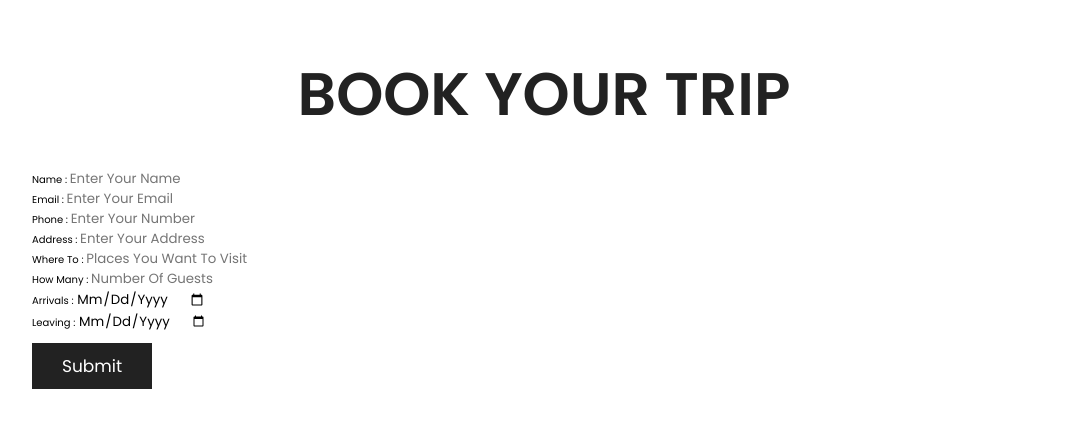
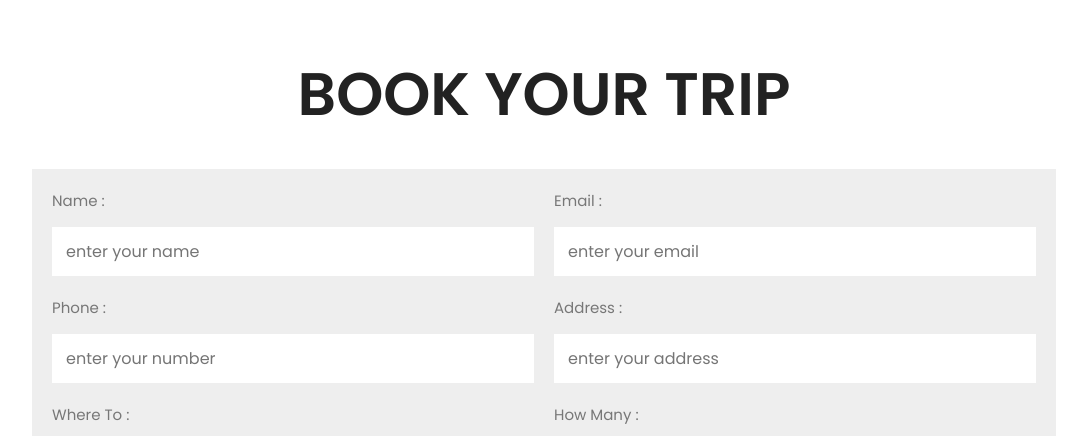
Before and after one commit to ManushiChamika/Travel-Tour, a PHP site: page /book.php in a window 1280 px wide. Shown: the part 479-915 px from the top of the page, without its empty margins (96-1183 px from the left). Run offline with PHP 8.4, Linux system fonts and the light colour scheme.

Commit message:
booking page end

```diff
--- a/book.php
+++ b/book.php
@@ -70,6 +70,7 @@
             <span>how many :</span>
             <input type="number" placeholder="number of guests" name="guests">
         </div>
+        <!-- input a calender -->
         <div class="inputBox">
             <span>arrivals :</span>
             <input type="date" name="arrivals">
--- a/css/style.css
+++ b/css/style.css
@@ -531,7 +531,6 @@ section{
     border-radius: 20px;
 }
 
-
 .packages .box-container .box .content{
     padding: 2rem;
     text-align: center;
@@ -568,21 +567,60 @@ section{
     background: var(--main-color);
 }
 
+/* packages section ends */
+
+
+
+/* booking section starts */
+
+.booking .book-form{
+    padding: 2rem;
+    background: var(--light-bg);
+}
+
+.booking .book-form .flex{
+    display: flex;
+    flex-wrap: wrap;
+    gap: 2rem;
+}
+
+.booking .book-form .flex .inputBox{
+    flex: 1 1 41rem;
+}
+
+.booking .book-form .flex .inputBox input{
+    width: 100%;
+    padding: 1.2rem 1.4rem;
+    font-size:1.6rem;
+    color: var(--light-black);
+    text-transform: none;
+    margin-top: 1.5rem;
+}
+
+.booking .book-form .flex .inputBox input:focus{
+    background: #0093AF;
+    color: var(--white);
+}
+
+.booking .book-form .flex .inputBox input:focus::placeholder{
+    color: var(--light-white);
+}
+
+.booking .book-form .flex .inputBox span{
+    font-size:1.5rem;
+    color: var(--light-black);
+}
+
+.booking .book-form .btn{
+    margin-top: 2rem;
+}
 
 
 
 
 
+/* booking section ends */
 
-
-
-
-
-
-
-
-
-/* packages section ends */
 
 .heading{
     background-size: cover;
```
